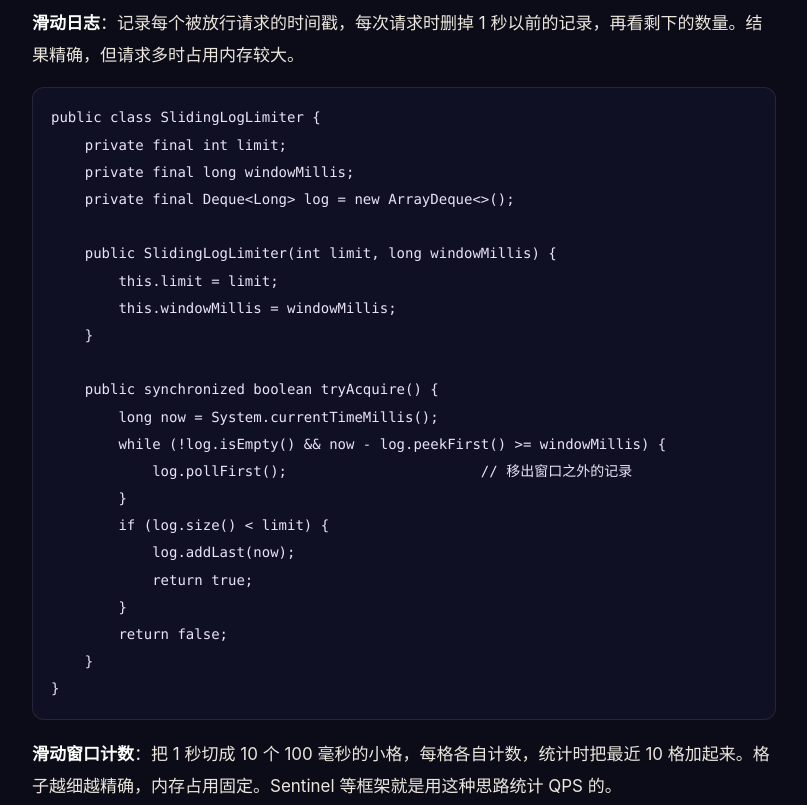
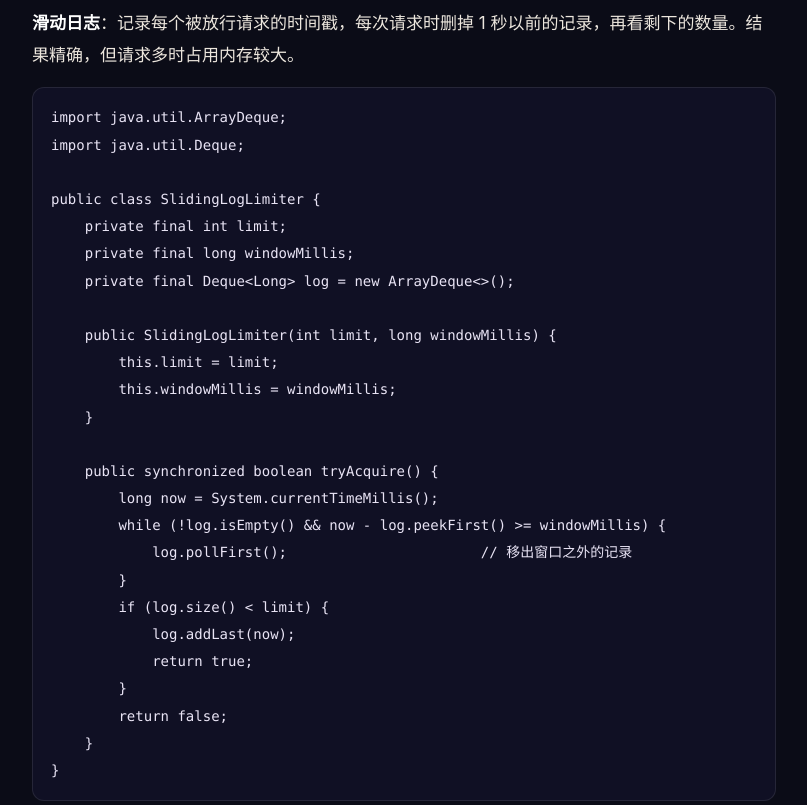
Before and after one commit to mbaiagent/science-explainer-videos, a website: page rate-limiting/article.html in a window 1280 px wide. Shown: the part 5232-6037 px from the top of the page, without its empty margins (236-1043 px from the left). Drawn offline with Linux system fonts and the light colour scheme.

Commit message:
限流文章：补充 import
Co-Authored-By: Claude Opus 5.5 <noreply@anthropic.com>
Claude-Session: https://claude.ai/code/session_017Fw22BA35xw3xwi749FxgJ

```diff
--- a/rate-limiting/article.html
+++ b/rate-limiting/article.html
@@ -120,7 +120,10 @@
 <p>在同样的请求序列下，第一波 5 个请求放行后，第二波 5 个请求到来时，「过去 1 秒」内已经有 5 个了，于是全部被拒绝，突刺问题解决了。</p>
 <h3 id="_6">两种实现方式</h3>
 <p><strong>滑动日志</strong>：记录每个被放行请求的时间戳，每次请求时删掉 1 秒以前的记录，再看剩下的数量。结果精确，但请求多时占用内存较大。</p>
-<pre><code class="language-java">public class SlidingLogLimiter {
+<pre><code class="language-java">import java.util.ArrayDeque;
+import java.util.Deque;
+
+public class SlidingLogLimiter {
     private final int limit;
     private final long windowMillis;
     private final Deque&lt;Long&gt; log = new ArrayDeque&lt;&gt;();
```
Also changed, not shown: rate-limiting/article.md (+3 -0 lines).
